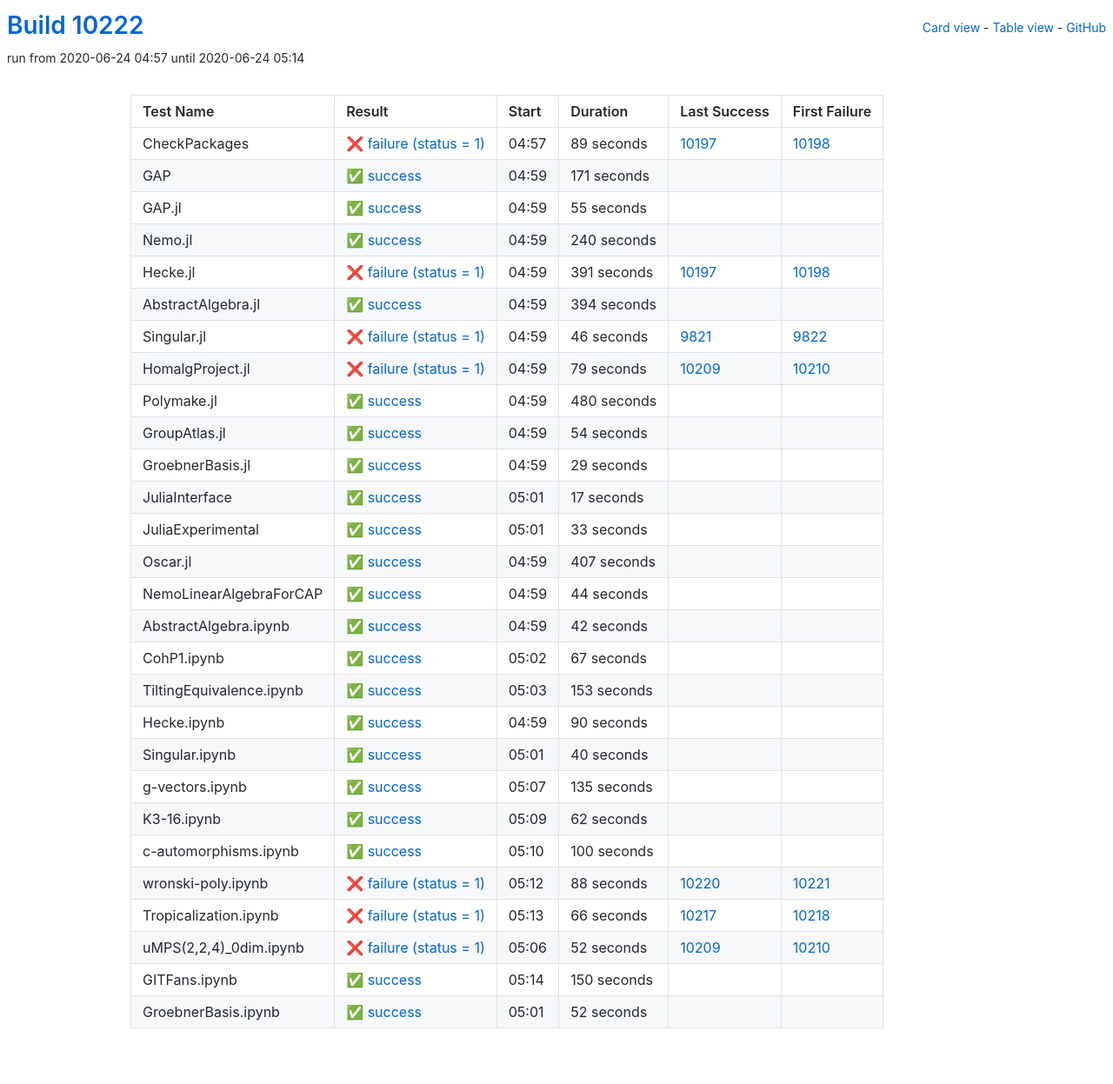
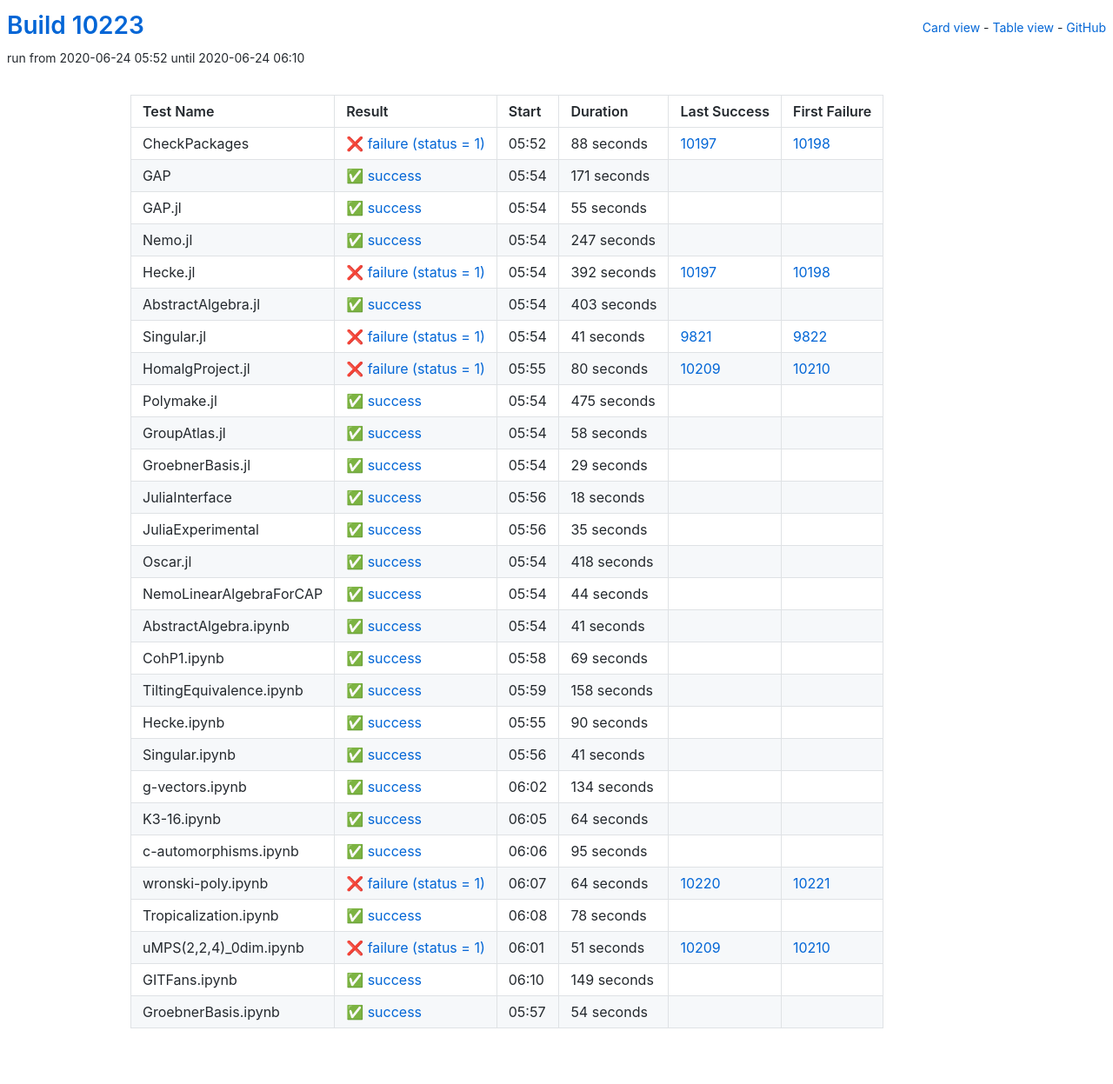
Before and after one commit to oscar-system/oscar-ci-status, a Jekyll site: the page built from table.html, in a window 1280 px wide. Shown: the whole page at 87% size. Built offline with Jekyll 4.4.1, drawn with Linux system fonts in a browser that asks for light colours.

Commit message:
Build #10223

```diff
--- a/_data/ci.yml
+++ b/_data/ci.yml
@@ -1,6 +1,6 @@
 ---
-build: 10222
-build_url: https://oscarci.mathematik.uni-kl.de/job/oscar/10222/
+build: 10223
+build_url: https://oscarci.mathematik.uni-kl.de/job/oscar/10223/
 job: oscar
 organization: oscar-system
 repo: oscar-ci-status
@@ -8,20 +8,20 @@
 tests:
 - name: CheckPackages
   id: checkpackages
-  log: https://oscarci.mathematik.uni-kl.de/job/oscar/10222/artifact/logs/build-10222/CheckPackages.log
-  start: 2020-06-24 04:57
+  log: https://oscarci.mathematik.uni-kl.de/job/oscar/10223/artifact/logs/build-10223/CheckPackages.log
+  start: 2020-06-24 05:52
   success: false
   exitcode: 1
   status: failure
-  duration: 89
+  duration: 88
   last_success: 10197
   last_success_url: https://oscarci.mathematik.uni-kl.de/job/oscar/10197/
   first_failure: 10198
   first_failure_url: https://oscarci.mathematik.uni-kl.de/job/oscar/10198/
 - name: GAP
   id: gap
-  log: https://oscarci.mathematik.uni-kl.de/job/oscar/10222/artifact/logs/build-10222/GAP.log
-  start: 2020-06-24 04:59
+  log: https://oscarci.mathematik.uni-kl.de/job/oscar/10223/artifact/logs/build-10223/GAP.log
+  start: 2020-06-24 05:54
   success: true
   exitcode: 0
   status: success
@@ -32,8 +32,8 @@
   first_failure_url:
 - name: GAP.jl
   id: gap-jl
-  log: https://oscarci.mathematik.uni-kl.de/job/oscar/10222/artifact/logs/build-10222/GAP.jl.log
-  start: 2020-06-24 04:59
+  log: https://oscarci.mathematik.uni-kl.de/job/oscar/10223/artifact/logs/build-10223/GAP.jl.log
+  start: 2020-06-24 05:54
   success: true
   exitcode: 0
   status: success
@@ -44,92 +44,92 @@
   first_failure_url:
 - name: Nemo.jl
   id: nemo-jl
-  log: https://oscarci.mathematik.uni-kl.de/job/oscar/10222/artifact/logs/build-10222/Nemo.jl.log
-  start: 2020-06-24 04:59
+  log: https://oscarci.mathematik.uni-kl.de/job/oscar/10223/artifact/logs/build-10223/Nemo.jl.log
+  start: 2020-06-24 05:54
   success: true
   exitcode: 0
   status: success
-  duration: 240
+  duration: 247
   last_success: false
   last_success_url:
   first_failure: false
   first_failure_url:
 - name: Hecke.jl
   id: hecke-jl
-  log: https://oscarci.mathematik.uni-kl.de/job/oscar/10222/artifact/logs/build-10222/Hecke.jl.log
-  start: 2020-06-24 04:59
+  log: https://oscarci.mathematik.uni-kl.de/job/oscar/10223/artifact/logs/build-10223/Hecke.jl.log
+  start: 2020-06-24 05:54
   success: false
   exitcode: 1
   status: failure
-  duration: 391
+  duration: 392
   last_success: 10197
   last_success_url: https://oscarci.mathematik.uni-kl.de/job/oscar/10197/
   first_failure: 10198
   first_failure_url: https://oscarci.mathematik.uni-kl.de/job/oscar/10198/
 - name: AbstractAlgebra.jl
   id: abstractalgebra-jl
-  log: https://oscarci.mathematik.uni-kl.de/job/oscar/10222/artifact/logs/build-10222/AbstractAlgebra.jl.log
-  start: 2020-06-24 04:59
+  log: https://oscarci.mathematik.uni-kl.de/job/oscar/10223/artifact/logs/build-10223/AbstractAlgebra.jl.log
+  start: 2020-06-24 05:54
   success: true
   exitcode: 0
   status: success
-  duration: 394
+  duration: 403
   last_success: false
   last_success_url:
   first_failure: false
   first_failure_url:
 - name: Singular.jl
   id: singular-jl
-  log: https://oscarci.mathematik.uni-kl.de/job/oscar/10222/artifact/logs/build-10222/Singular.jl.log
-  start: 2020-06-24 04:59
+  log: https://oscarci.mathematik.uni-kl.de/job/oscar/10223/artifact/logs/build-10223/Singular.jl.log
+  start: 2020-06-24 05:54
   success: false
   exitcode: 1
   status: failure
-  duration: 46
+  duration: 41
   last_success: 9821
   last_success_url: https://oscarci.mathematik.uni-kl.de/job/oscar/9821/
   first_failure: 9822
   first_failure_url: https://oscarci.mathematik.uni-kl.de/job/oscar/9822/
 - name: HomalgProject.jl
   id: homalgproject-jl
-  log: https://oscarci.mathematik.uni-kl.de/job/oscar/10222/artifact/logs/build-10222/HomalgProject.jl.log
-  start: 2020-06-24 04:59
+  log: https://oscarci.mathematik.uni-kl.de/job/oscar/10223/artifact/logs/build-10223/HomalgProject.jl.log
+  start: 2020-06-24 05:55
   success: false
   exitcode: 1
   status: failure
-  duration: 79
+  duration: 80
   last_success: 10209
   last_success_url: https://oscarci.mathematik.uni-kl.de/job/oscar/10209/
   first_failure: 10210
   first_failure_url: https://oscarci.mathematik.uni-kl.de/job/oscar/10210/
 - name: Polymake.jl
   id: polymake-jl
-  log: https://oscarci.mathematik.uni-kl.de/job/oscar/10222/artifact/logs/build-10222/Polymake.jl.log
-  start: 2020-06-24 04:59
+  log: https://oscarci.mathematik.uni-kl.de/job/oscar/10223/artifact/logs/build-10223/Polymake.jl.log
+  start: 2020-06-24 05:54
   success: true
   exitcode: 0
   status: success
-  duration: 480
+  duration: 475
   last_success: false
   last_success_url:
   first_failure: false
   first_failure_url:
 - name: GroupAtlas.jl
   id: groupatlas-jl
-  log: https://oscarci.mathematik.uni-kl.de/job/oscar/10222/artifact/logs/build-10222/GroupAtlas.jl.log
-  start: 2020-06-24 04:59
+  log: https://oscarci.mathematik.uni-kl.de/job/oscar/10223/artifact/logs/build-10223/GroupAtlas.jl.log
+  start: 2020-06-24 05:54
   success: true
   exitcode: 0
   status: success
-  duration: 54
+  duration: 58
   last_success: false
   last_success_url:
   first_failure: false
   first_failure_url:
 - name: GroebnerBasis.jl
   id: groebnerbasis-jl
-  log: https://oscarci.mathematik.uni-kl.de/job/oscar/10222/artifact/logs/build-10222/GroebnerBasis.jl.log
-  start: 2020-06-24 04:59
+  log: https://oscarci.mathematik.uni-kl.de/job/oscar/10223/artifact/logs/build-10223/GroebnerBasis.jl.log
+  start: 2020-06-24 05:54
   success: true
   exitcode: 0
   status: success
@@ -140,44 +140,44 @@
   first_failure_url:
 - name: JuliaInterface
   id: juliainterface
-  log: https://oscarci.mathematik.uni-kl.de/job/oscar/10222/artifact/logs/build-10222/JuliaInterface.log
-  start: 2020-06-24 05:01
+  log: https://oscarci.mathematik.uni-kl.de/job/oscar/10223/artifact/logs/build-10223/JuliaInterface.log
+  start: 2020-06-24 05:56
   success: true
   exitcode: 0
   status: success
-  duration: 17
+  duration: 18
   last_success: false
   last_success_url:
   first_failure: false
   first_failure_url:
 - name: JuliaExperimental
   id: juliaexperimental
-  log: https://oscarci.mathematik.uni-kl.de/job/oscar/10222/artifact/logs/build-10222/JuliaExperimental.log
-  start: 2020-06-24 05:01
+  log: https://oscarci.mathematik.uni-kl.de/job/oscar/10223/artifact/logs/build-10223/JuliaExperimental.log
+  start: 2020-06-24 05:56
   success: true
   exitcode: 0
   status: success
-  duration: 33
+  duration: 35
   last_success: false
   last_success_url:
   first_failure: false
   first_failure_url:
 - name: Oscar.jl
   id: oscar-jl
-  log: https://oscarci.mathematik.uni-kl.de/job/oscar/10222/artifact/logs/build-10222/Oscar.jl.log
-  start: 2020-06-24 04:59
+  log: https://oscarci.mathematik.uni-kl.de/job/oscar/10223/artifact/logs/build-10223/Oscar.jl.log
+  start: 2020-06-24 05:54
   success: true
   exitcode: 0
   status: success
-  duration: 407
+  duration: 418
   last_success: false
   last_success_url:
   first_failure: false
   first_failure_url:
 - name: NemoLinearAlgebraForCAP
   id: nemolinearalgebraforcap
-  log: https://oscarci.mathematik.uni-kl.de/job/oscar/10222/artifact/logs/build-10222/NemoLinearAlgebraForCAP.log
-  start: 2020-06-24 04:59
+  log: https://oscarci.mathematik.uni-kl.de/job/oscar/10223/artifact/logs/build-10223/NemoLinearAlgebraForCAP.log
+  start: 2020-06-24 05:54
   success: true
   exitcode: 0
   status: success
@@ -188,44 +188,44 @@
   first_failure_url:
 - name: AbstractAlgebra.ipynb
   id: abstractalgebra-ipynb
-  log: https://oscarci.mathematik.uni-kl.de/job/oscar/10222/artifact/logs/build-10222/AbstractAlgebra.ipynb.log
-  start: 2020-06-24 04:59
+  log: https://oscarci.mathematik.uni-kl.de/job/oscar/10223/artifact/logs/build-10223/AbstractAlgebra.ipynb.log
+  start: 2020-06-24 05:54
   success: true
   exitcode: 0
   status: success
-  duration: 42
+  duration: 41
   last_success: false
   last_success_url:
   first_failure: false
   first_failure_url:
 - name: CohP1.ipynb
   id: cohp1-ipynb
-  log: https://oscarci.mathematik.uni-kl.de/job/oscar/10222/artifact/logs/build-10222/CohP1.ipynb.log
-  start: 2020-06-24 05:02
+  log: https://oscarci.mathematik.uni-kl.de/job/oscar/10223/artifact/logs/build-10223/CohP1.ipynb.log
+  start: 2020-06-24 05:58
   success: true
   exitcode: 0
   status: success
-  duration: 67
+  duration: 69
   last_success: false
   last_success_url:
   first_failure: false
   first_failure_url:
 - name: TiltingEquivalence.ipynb
   id: tiltingequivalence-ipynb
-  log: https://oscarci.mathematik.uni-kl.de/job/oscar/10222/artifact/logs/build-10222/TiltingEquivalence.ipynb.log
-  start: 2020-06-24 05:03
+  log: https://oscarci.mathematik.uni-kl.de/job/oscar/10223/artifact/logs/build-10223/TiltingEquivalence.ipynb.log
+  start: 2020-06-24 05:59
   success: true
   exitcode: 0
   status: success
-  duration: 153
+  duration: 158
   last_success: false
   last_success_url:
   first_failure: false
   first_failure_url:
 - name: Hecke.ipynb
   id: hecke-ipynb
-  log: https://oscarci.mathematik.uni-kl.de/job/oscar/10222/artifact/logs/build-10222/Hecke.ipynb.log
-  start: 2020-06-24 04:59
+  log: https://oscarci.mathematik.uni-kl.de/job/oscar/10223/artifact/logs/build-10223/Hecke.ipynb.log
+  start: 2020-06-24 05:55
   success: true
   exitcode: 0
   status: success
@@ -236,108 +236,108 @@
   first_failure_url:
 - name: Singular.ipynb
   id: singular-ipynb
-  log: https://oscarci.mathematik.uni-kl.de/job/oscar/10222/artifact/logs/build-10222/Singular.ipynb.log
-  start: 2020-06-24 05:01
+  log: https://oscarci.mathematik.uni-kl.de/job/oscar/10223/artifact/logs/build-10223/Singular.ipynb.log
+  start: 2020-06-24 05:56
   success: true
   exitcode: 0
   status: success
-  duration: 40
+  duration: 41
   last_success: false
   last_success_url:
   first_failure: false
   first_failure_url:
 - name: g-vectors.ipynb
   id: g-vectors-ipynb
-  log: https://oscarci.mathematik.uni-kl.de/job/oscar/10222/artifact/logs/build-10222/g-vectors.ipynb.log
-  start: 2020-06-24 05:07
+  log: https://oscarci.mathematik.uni-kl.de/job/oscar/10223/artifact/logs/build-10223/g-vectors.ipynb.log
+  start: 2020-06-24 06:02
   success: true
   exitcode: 0
   status: success
-  duration: 135
+  duration: 134
   last_success: false
   last_success_url:
   first_failure: false
   first_failure_url:
 - name: K3-16.ipynb
   id: k3-16-ipynb
-  log: https://oscarci.mathematik.uni-kl.de/job/oscar/10222/artifact/logs/build-10222/K3-16.ipynb.log
-  start: 2020-06-24 05:09
+  log: https://oscarci.mathematik.uni-kl.de/job/oscar/10223/artifact/logs/build-10223/K3-16.ipynb.log
+  start: 2020-06-24 06:05
   success: true
   exitcode: 0
   status: success
-  duration: 62
+  duration: 64
   last_success: false
   last_success_url:
   first_failure: false
   first_failure_url:
 - name: c-automorphisms.ipynb
   id: c-automorphisms-ipynb
-  log: https://oscarci.mathematik.uni-kl.de/job/oscar/10222/artifact/logs/build-10222/c-automorphisms.ipynb.log
-  start: 2020-06-24 05:10
+  log: https://oscarci.mathematik.uni-kl.de/job/oscar/10223/artifact/logs/build-10223/c-automorphisms.ipynb.log
+  start: 2020-06-24 06:06
   success: true
   exitcode: 0
   status: success
-  duration: 100
+  duration: 95
   last_success: false
   last_success_url:
   first_failure: false
   first_failure_url:
 - name: wronski-poly.ipynb
   id: wronski-poly-ipynb
-  log: https://oscarci.mathematik.uni-kl.de/job/oscar/10222/artifact/logs/build-10222/wronski-poly.ipynb.log
-  start: 2020-06-24 05:12
+  log: https://oscarci.mathematik.uni-kl.de/job/oscar/10223/artifact/logs/build-10223/wronski-poly.ipynb.log
+  start: 2020-06-24 06:07
   success: false
   exitcode: 1
   status: failure
-  duration: 88
+  duration: 64
   last_success: 10220
   last_success_url: https://oscarci.mathematik.uni-kl.de/job/oscar/10220/
   first_failure: 10221
   first_failure_url: https://oscarci.mathematik.uni-kl.de/job/oscar/10221/
 - name: Tropicalization.ipynb
   id: tropicalization-ipynb
-  log: https://oscarci.mathematik.uni-kl.de/job/oscar/10222/artifact/logs/build-10222/Tropicalization.ipynb.log
-  start: 2020-06-24 05:13
+  log: https://oscarci.mathematik.uni-kl.de/job/oscar/10223/artifact/logs/build-10223/Tropicalization.ipynb.log
+  start: 2020-06-24 06:08
+  success: true
+  exitcode: 0
+  status: success
+  duration: 78
+  last_success: false
+  last_success_url:
+  first_failure: false
+  first_failure_url:
+- name: uMPS(2,2,4)_0dim.ipynb
+  id: umps-2-2-4-0dim-ipynb
+  log: https://oscarci.mathematik.uni-kl.de/job/oscar/10223/artifact/logs/build-10223/uMPS-2-2-4-_0dim.ipynb.log
+  start: 2020-06-24 06:01
   success: false
   exitcode: 1
   status: failure
-  duration: 66
-  last_success: 10217
-  last_success_url: https://oscarci.mathematik.uni-kl.de/job/oscar/10217/
-  first_failure: 10218
-  first_failure_url: https://oscarci.mathematik.uni-kl.de/job/oscar/10218/
-- name: uMPS(2,2,4)_0dim.ipynb
-  id: umps-2-2-4-0dim-ipynb
-  log: https://oscarci.mathematik.uni-kl.de/job/oscar/10222/artifact/logs/build-10222/uMPS-2-2-4-_0dim.ipynb.log
-  start: 2020-06-24 05:06
-  success: false
-  exitcode: 1
-  status: failure
-  duration: 52
+  duration: 51
   last_success: 10209
   last_success_url: https://oscarci.mathematik.uni-kl.de/job/oscar/10209/
   first_failure: 10210
   first_failure_url: https://oscarci.mathematik.uni-kl.de/job/oscar/10210/
 - name: GITFans.ipynb
   id: gitfans-ipynb
-  log: https://oscarci.mathematik.uni-kl.de/job/oscar/10222/artifact/logs/build-10222/GITFans.ipynb.log
-  start: 2020-06-24 05:14
+  log: https://oscarci.mathematik.uni-kl.de/job/oscar/10223/artifact/logs/build-10223/GITFans.ipynb.log
+  start: 2020-06-24 06:10
   success: true
   exitcode: 0
   status: success
-  duration: 150
+  duration: 149
   last_success: false
   last_success_url:
   first_failure: false
   first_failure_url:
 - name: GroebnerBasis.ipynb
   id: groebnerbasis-ipynb
-  log: https://oscarci.mathematik.uni-kl.de/job/oscar/10222/artifact/logs/build-10222/GroebnerBasis.ipynb.log
-  start: 2020-06-24 05:01
+  log: https://oscarci.mathematik.uni-kl.de/job/oscar/10223/artifact/logs/build-10223/GroebnerBasis.ipynb.log
+  start: 2020-06-24 05:57
   success: true
   exitcode: 0
   status: success
-  duration: 52
+  duration: 54
   last_success: false
   last_success_url:
   first_failure: false
```
Also changed, not shown: README.md.
